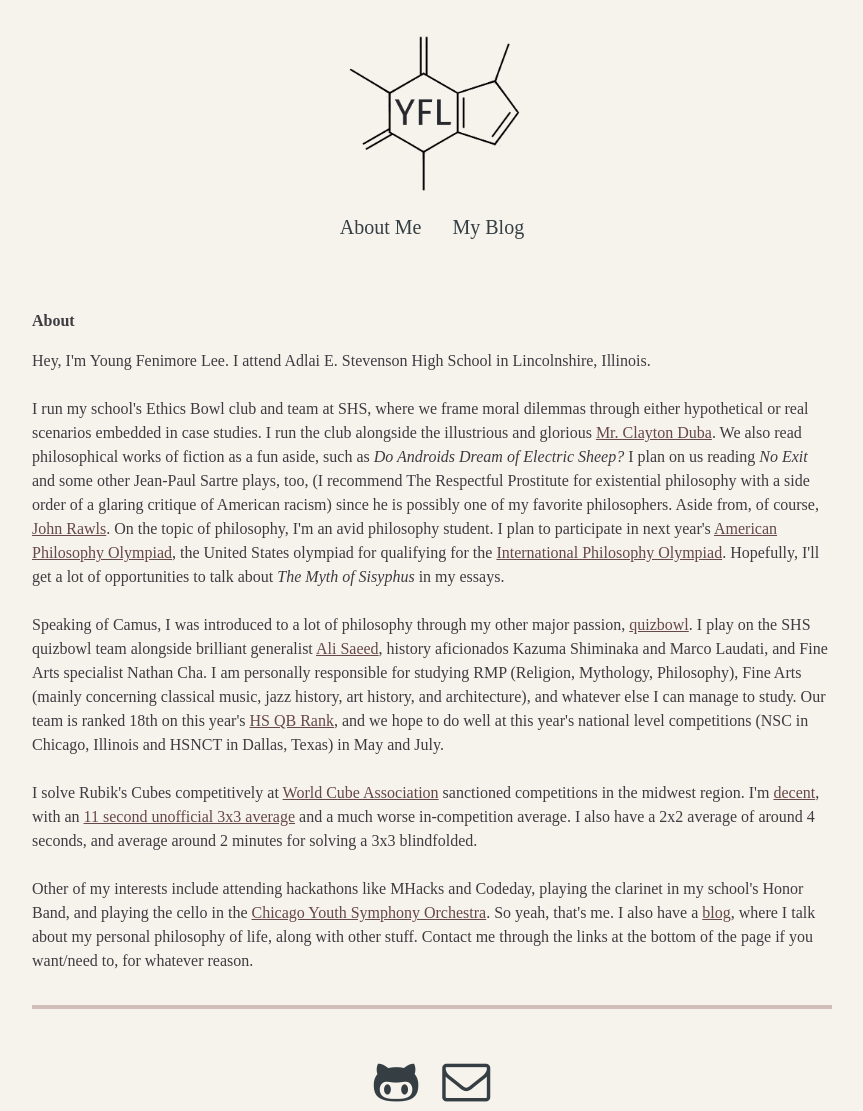
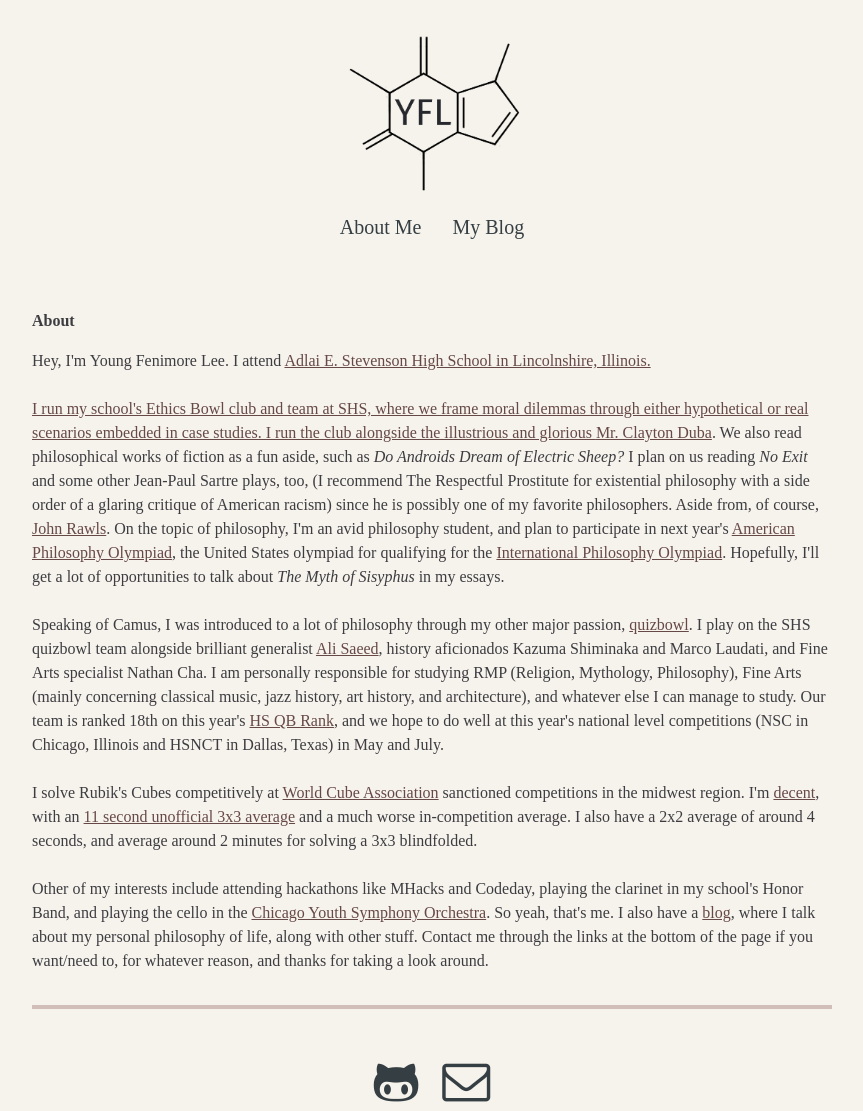
Before and after one commit to youngflee/youngflee.github.io, a Jekyll site: the page built from index.html, in a window 1280 px wide. Shown: the whole page, without its empty margins (208-1071 px from the left). Built offline with Jekyll 4.4.1, drawn with Linux system fonts in a browser that asks for light colours; nearby versions of some CDN libraries.

Commit message:
minor change, go back to what you were doing

```diff
--- a/index.html
+++ b/index.html
@@ -6,14 +6,14 @@ title: Young Fenimore Lee
 <div id="home">
     <h1>About</h1>
       <p>
-      Hey, I'm Young Fenimore Lee. I attend Adlai E. Stevenson High School in Lincolnshire, Illinois.<br /><br />
+      Hey, I'm Young Fenimore Lee. I attend <a href="https://d125.org">Adlai E. Stevenson High School in Lincolnshire, Illinois.<br /><br />
       <!-- I attend hackathons, and am a proud hackathon hacker <a href="https://medium.com/hackathons-anonymous/wtf-is-a-hackathon-92668579601"> (no, not that kind of hacker)</a>. I tend to build a variety of things. Previous work includes a chrome extension and this website. A web app and an iOS app is in the works. I also am a graphics and web designer. I like to design logos, banners, and web pages. <a href="/in_progress.html">Check out some of my work from hackathons, designs, websites, and more.</a><br /><br />
       I run the Ethics Bowl team at SHS, and am an avid philosophy student and writer. I plan to participate in the <a href="http://precollegephilosophy.blogspot.com/">American Philosophy Olympiad</a>, the United States olympiad for qualifying for the <a href="http://www.philosophy-olympiad.org/">International Philosophy Olympiad</a>. I also write literary fiction and creative writing. <a href="/in_progress.html">Check out some of my work in philosophy and literature.</a><br /><br />
       I write a blog, with topics such as design, personal philosophy, literature, and hacking. <a href="/blogs.html">Check it out here.</a><br /><br />
       I am free for freelance web and graphics design. I am also a prospective intern at any company for software development and maintenence (learning quickly is a virtue of mine, after all). <a href="/in_progress.html">Get in touch with me, and let's talk!</a> -->
-      I run my school's Ethics Bowl club and team at SHS, where we frame moral dilemmas through either hypothetical or real scenarios embedded in case studies. I run the club alongside the illustrious and glorious <a href="http://www2.d125.org/~nduba/">Mr. Clayton Duba</a>. We also read philosophical works of fiction as a fun aside, such as <i>Do Androids Dream of Electric Sheep?</i> I plan on us reading <i>No Exit</i> and some other Jean-Paul Sartre plays, too, (I recommend The Respectful Prostitute for existential philosophy with a side order of a glaring critique of American racism) since he is possibly one of my favorite philosophers. Aside from, of course, <a href="http://plato.stanford.edu/entries/rawls/">John Rawls</a>. On the topic of philosophy, I'm an avid philosophy student. I plan to participate in next year's <a href="http://precollegephilosophy.blogspot.com/">American Philosophy Olympiad</a>, the United States olympiad for qualifying for the <a href="http://www.philosophy-olympiad.org/">International Philosophy Olympiad</a>. Hopefully, I'll get a lot of opportunities to talk about <i>The Myth of Sisyphus</i> in my essays.<br /><br />
+      I run my school's Ethics Bowl club and team at SHS, where we frame moral dilemmas through either hypothetical or real scenarios embedded in case studies. I run the club alongside the illustrious and glorious <a href="http://www2.d125.org/~nduba/">Mr. Clayton Duba</a>. We also read philosophical works of fiction as a fun aside, such as <i>Do Androids Dream of Electric Sheep?</i> I plan on us reading <i>No Exit</i> and some other Jean-Paul Sartre plays, too, (I recommend The Respectful Prostitute for existential philosophy with a side order of a glaring critique of American racism) since he is possibly one of my favorite philosophers. Aside from, of course, <a href="http://plato.stanford.edu/entries/rawls/">John Rawls</a>. On the topic of philosophy, I'm an avid philosophy student, and plan to participate in next year's <a href="http://precollegephilosophy.blogspot.com/">American Philosophy Olympiad</a>, the United States olympiad for qualifying for the <a href="http://www.philosophy-olympiad.org/">International Philosophy Olympiad</a>. Hopefully, I'll get a lot of opportunities to talk about <i>The Myth of Sisyphus</i> in my essays.<br /><br />
       Speaking of Camus, I was introduced to a lot of philosophy through my other major passion, <a href="http://www.pace-nsc.org/what-is-quizbowl-a-primer-and-faq-for-newcomers/">quizbowl</a>. I play on the SHS quizbowl team alongside brilliant generalist <a href="http://www.qbwiki.com/wiki/view/Ali_Saeed">Ali Saeed</a>, history aficionados Kazuma Shiminaka and Marco Laudati, and Fine Arts specialist Nathan Cha. I am personally responsible for studying RMP (Religion, Mythology, Philosophy), Fine Arts (mainly concerning classical music, jazz history, art history, and architecture), and whatever else I can manage to study. Our team is ranked 18th on this year's <a href="http://hsqbrank.com/2016/01/08/top-200-high-school-teams-172016/">HS QB Rank</a>, and we hope to do well at this year's national level competitions (NSC in Chicago, Illinois and HSNCT in Dallas, Texas) in May and July.<br /><br />
       I solve Rubik's Cubes competitively at <a href="https://www.worldcubeassociation.org/">World Cube Association</a> sanctioned competitions in the midwest region. I'm <a href="https://youngflee.github.io/cube_stats.html">decent</a>, with an  <a href="https://www.youtube.com/channel/UCg84fTpfke-b3xAWRdJQg4w">11 second unofficial 3x3 average</a> and a much worse in-competition average. I also have a 2x2 average of around 4 seconds, and average around 2 minutes for solving a 3x3 blindfolded.<br /><br />
-      Other of my interests include attending hackathons like MHacks and Codeday, playing the clarinet in my school's Honor Band, and playing the cello in the <a href="cyso.org">Chicago Youth Symphony Orchestra</a>. So yeah, that's me. I also have a <a href="blogs.html">blog</a>, where I talk about my personal philosophy of life, along with other stuff. Contact me through the links at the bottom of the page if you want/need to, for whatever reason.
+      Other of my interests include attending hackathons like MHacks and Codeday, playing the clarinet in my school's Honor Band, and playing the cello in the <a href="http://cyso.org">Chicago Youth Symphony Orchestra</a>. So yeah, that's me. I also have a <a href="blogs.html">blog</a>, where I talk about my personal philosophy of life, along with other stuff. Contact me through the links at the bottom of the page if you want/need to, for whatever reason, and thanks for taking a look around.
       </p>
 </div>
```
